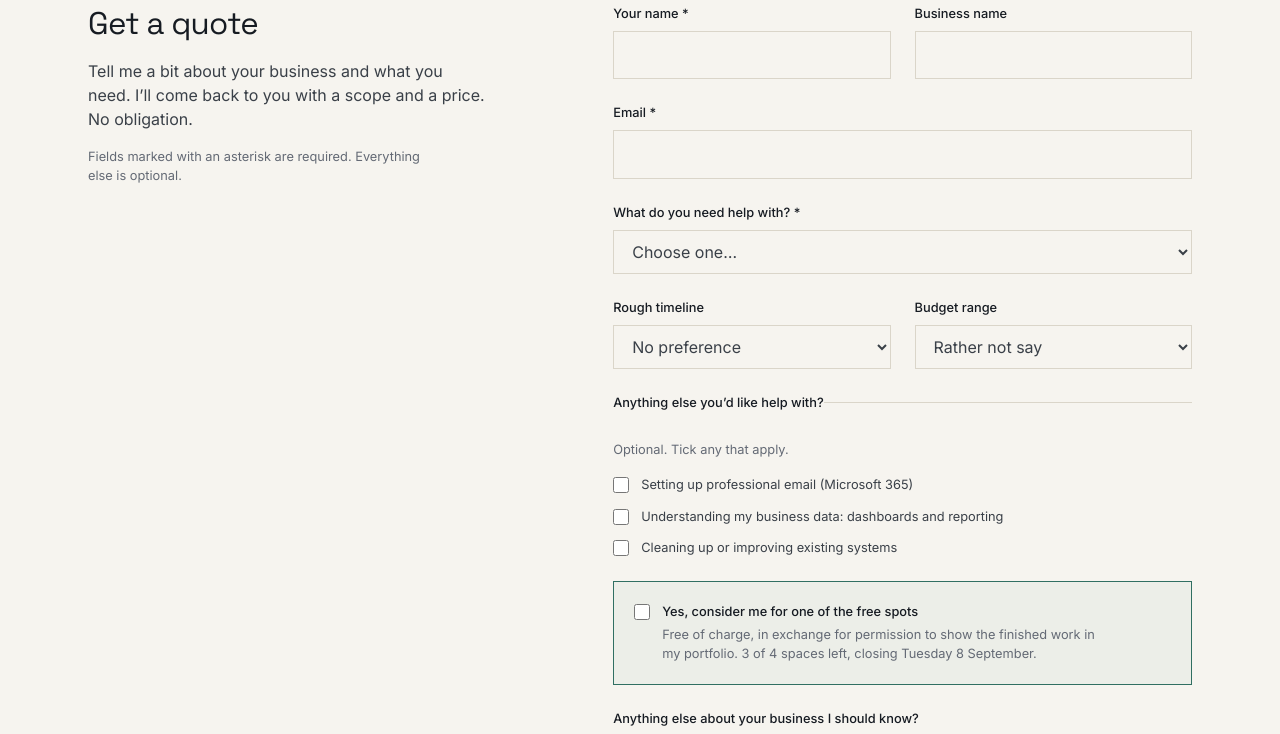
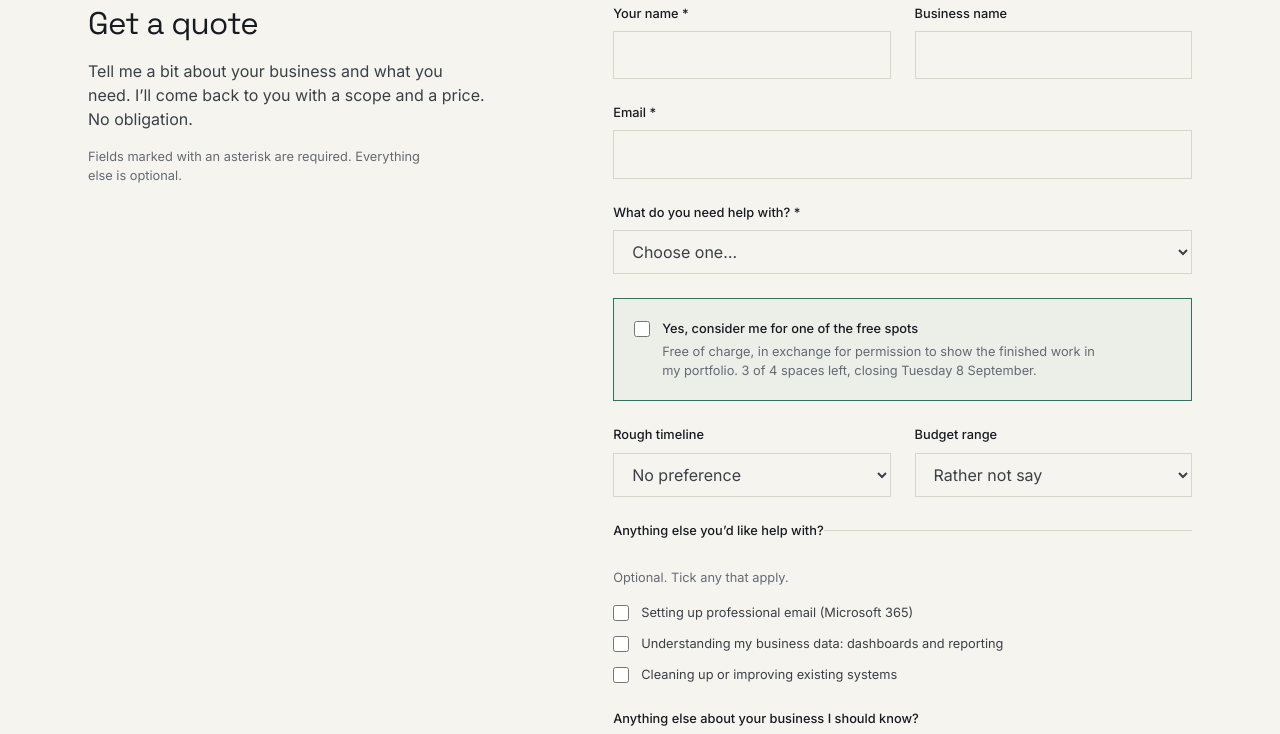
Before and after one commit to toriola5/d-teckflex, a Next.js app: page / in a window 1280 px wide. Shown: the part 2436-3170 px from the top of the page. Built offline with nearby package versions, Linux system fonts and the light colour scheme.

Commit message:
Form edit position

```diff
--- a/src/app/api/quote/route.ts
+++ b/src/app/api/quote/route.ts
@@ -58,9 +58,14 @@ function toEmailFields(values: QuoteFormValues) {
     timeline: values.timeline
       ? labelFor(TIMELINE_OPTIONS, values.timeline)
       : "No preference",
-    budget: values.budget
-      ? labelFor(BUDGET_OPTIONS, values.budget)
-      : "Rather not say",
+    /* The form hides the budget field for a free build, so reporting
+       "Rather not say" here would misrepresent an unanswered question as a
+       declined one. */
+    budget: values.freeOffer
+      ? "Not applicable, free build request"
+      : values.budget
+        ? labelFor(BUDGET_OPTIONS, values.budget)
+        : "Rather not say",
     "also interested in": values.interests.length
       ? values.interests
           .map((value) => labelFor(INTEREST_OPTIONS, value))
--- a/src/components/QuoteForm.tsx
+++ b/src/components/QuoteForm.tsx
@@ -1,6 +1,12 @@
 "use client";
 
-import { useEffect, useId, useRef, useState, useSyncExternalStore } from "react";
+import {
+  useEffect,
+  useId,
+  useRef,
+  useState,
+  useSyncExternalStore,
+} from "react";
 import {
   BUDGET_OPTIONS,
   INTEREST_OPTIONS,
@@ -302,7 +308,50 @@ export default function QuoteForm() {
               />
             </div>
 
-            <div className="grid gap-6 sm:grid-cols-2">
+            {offerLive && (
+              <div className="border border-accent bg-accent/5 p-5">
+                <label
+                  htmlFor={`${formId}-free-offer`}
+                  className="flex cursor-pointer items-start gap-3"
+                >
+                  <input
+                    id={`${formId}-free-offer`}
+                    type="checkbox"
+                    name="freeOffer"
+                    checked={values.freeOffer}
+                    onChange={(e) => {
+                      const checked = e.target.checked;
+                      /* Clear any budget already picked, so a stale figure
+                         cannot ride along with a free build request. */
+                      setValues((prev) => ({
+                        ...prev,
+                        freeOffer: checked,
+                        budget: checked ? "" : prev.budget,
+                      }));
+                    }}
+                    className="mt-0.5 size-4 shrink-0 accent-accent"
+                  />
+                  <span>
+                    <span className="block text-sm font-medium text-ink">
+                      {offer.formLabel}
+                    </span>
+                    <span className="mt-1 block max-w-[56ch] text-sm text-muted">
+                      Free of charge, in exchange for permission to show the
+                      finished work in my portfolio. {spotsLabel()}, closing{" "}
+                      {deadlineLabel()}.
+                    </span>
+                  </span>
+                </label>
+              </div>
+            )}
+
+            {/* Single column when the budget field is hidden, so the
+                timeline select does not sit next to an empty gap. */}
+            <div
+              className={`grid gap-6 ${
+                values.freeOffer ? "" : "sm:grid-cols-2"
+              }`}
+            >
               <div>
                 <label
                   htmlFor={`${formId}-timeline`}
@@ -326,6 +375,8 @@ export default function QuoteForm() {
                 </select>
               </div>
 
+              {/* A free build has no budget to state, so asking is noise. */}
+              {!values.freeOffer && (
                 <div>
                   <label
                     htmlFor={`${formId}-budget`}
@@ -348,6 +399,7 @@ export default function QuoteForm() {
                     ))}
                   </select>
                 </div>
+              )}
             </div>
 
             <fieldset className="border-t border-hairline pt-6">
@@ -378,34 +430,6 @@ export default function QuoteForm() {
                 ))}
               </div>
             </fieldset>
-
-            {offerLive && (
-              <div className="border border-accent bg-accent/5 p-5">
-                <label
-                  htmlFor={`${formId}-free-offer`}
-                  className="flex cursor-pointer items-start gap-3"
-                >
-                  <input
-                    id={`${formId}-free-offer`}
-                    type="checkbox"
-                    name="freeOffer"
-                    checked={values.freeOffer}
-                    onChange={(e) => update("freeOffer", e.target.checked)}
-                    className="mt-0.5 size-4 shrink-0 accent-accent"
-                  />
-                  <span>
-                    <span className="block text-sm font-medium text-ink">
-                      {offer.formLabel}
-                    </span>
-                    <span className="mt-1 block max-w-[56ch] text-sm text-muted">
-                      Free of charge, in exchange for permission to show the
-                      finished work in my portfolio. {spotsLabel()}, closing{" "}
-                      {deadlineLabel()}.
-                    </span>
-                  </span>
-                </label>
-              </div>
-            )}
 
             <div>
               <label
```
Lines whose indentation alone changed are shown as unchanged.
